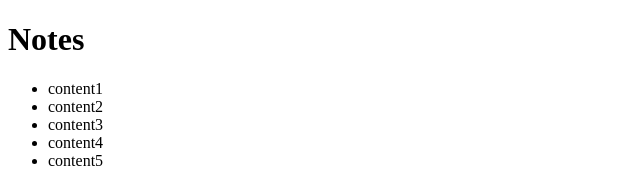
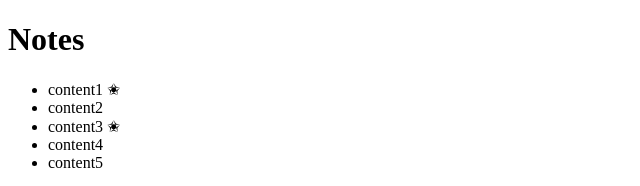
Before and after one commit to karthikeyan13762/react-project, a React (Vite) app: page / in a window 1280 px wide. Shown: the top 186 px of the page, without its empty margins (0-640 px from the left). Built offline with nearby package versions, Linux system fonts and the light colour scheme.

Commit message:
conditional rendering way1

```diff
--- a/src/App.jsx
+++ b/src/App.jsx
@@ -9,7 +9,7 @@ function App({notes}) {
 
       notes.map(note=>
 
-        <Note key={note.id} note={note}  />
+        <Note key={note.id} note={note}/>
         )
 
       }
--- a/src/components/Note.jsx
+++ b/src/components/Note.jsx
@@ -1,9 +1,18 @@
 import React from 'react'
 
 function Note({note}) {
+
+  if(note.important){
+    return (
+        <li>{note.content} ✬</li>
+    )
+  }
   return (
-   <li>{note.content}</li>
-  )
+    <li>{note.content}</li>
+)
+
+
+
 }
 
 export default Note
```
